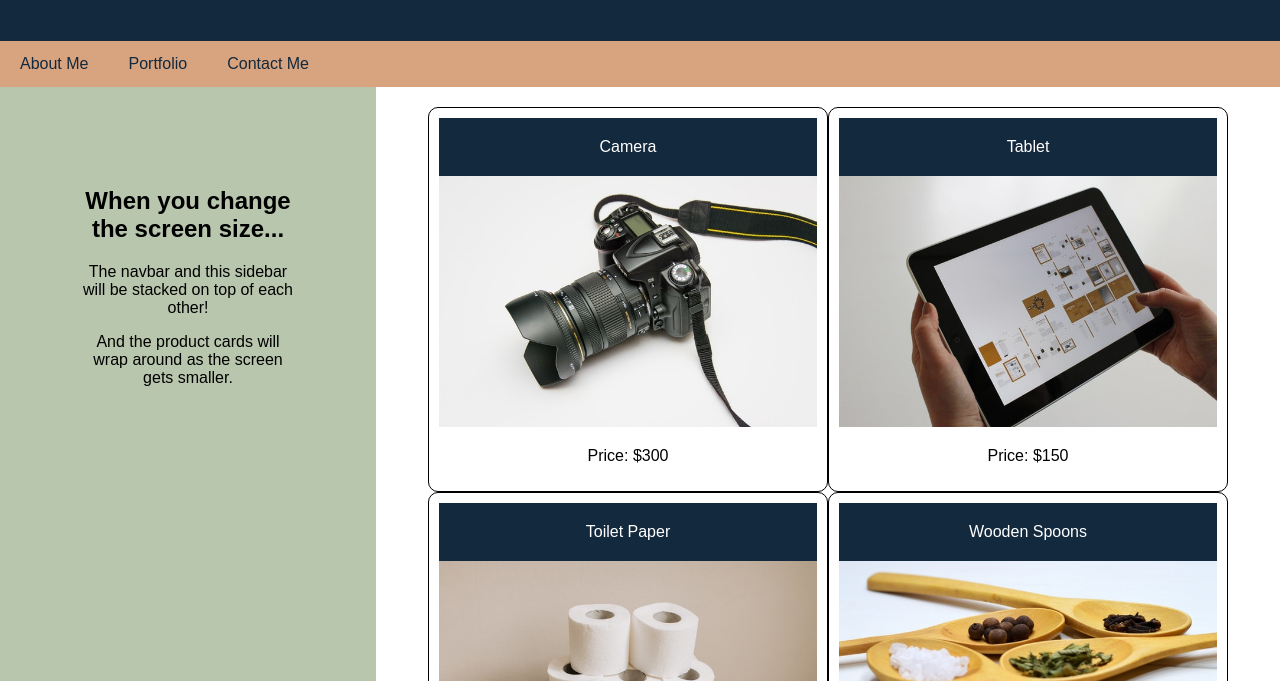
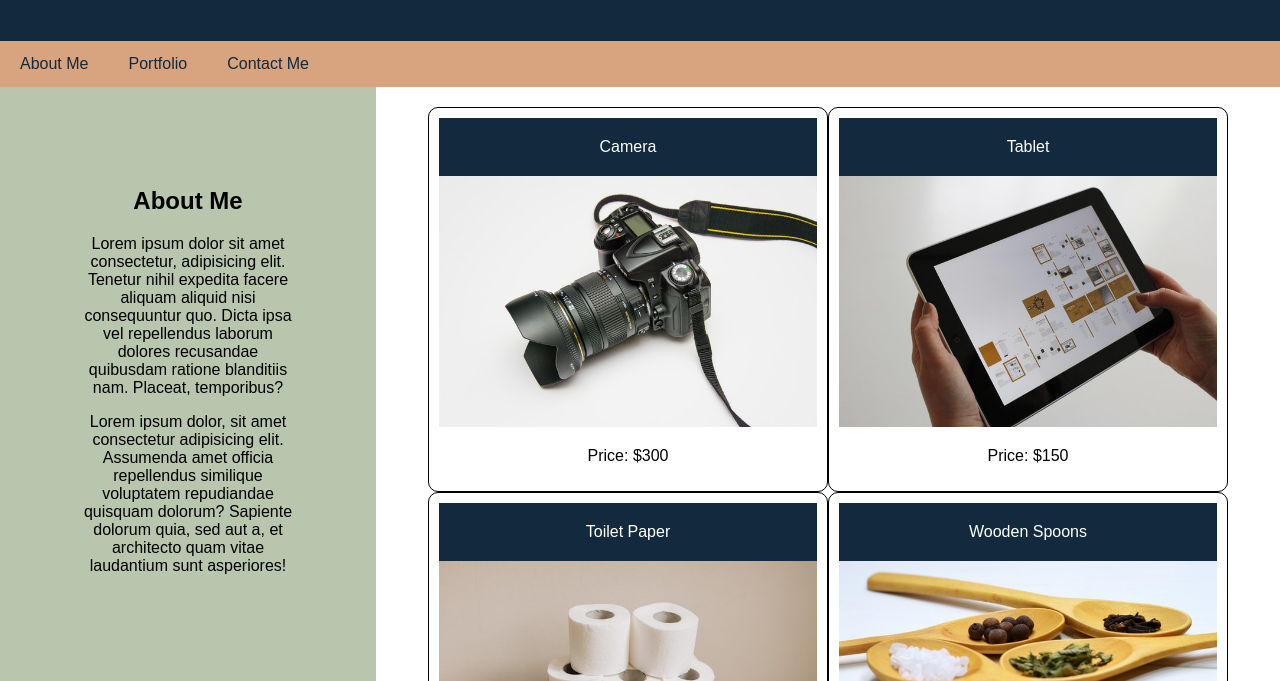
Before and after one commit to OwenGarrett/Owen-Garrett-Portfolio, a plain HTML site: page index.html in a window 1280 px wide. Shown: the part 119-800 px from the top of the page. Drawn offline with Linux system fonts and the light colour scheme.

Commit message:
modified about section

```diff
--- a/index.html
+++ b/index.html
@@ -23,10 +23,10 @@
     <main>
       <!-- Sidebar -->
       <aside id="about">
-        <h2>When you change the screen size...</h2>
-        <p>The navbar and this sidebar will be stacked on top of each other!</p>
+        <h2>About Me</h2>
+        <p>Lorem ipsum dolor sit amet consectetur, adipisicing elit. Tenetur nihil expedita facere aliquam aliquid nisi consequuntur quo. Dicta ipsa vel repellendus laborum dolores recusandae quibusdam ratione blanditiis nam. Placeat, temporibus?</p>
         <p>
-          And the product cards will wrap around as the screen gets smaller.
+          Lorem ipsum dolor, sit amet consectetur adipisicing elit. Assumenda amet officia repellendus similique voluptatem repudiandae quisquam dolorum? Sapiente dolorum quia, sed aut a, et architecto quam vitae laudantium sunt asperiores!
         </p>
       </aside>
       <!-- Product Cards -->
```
